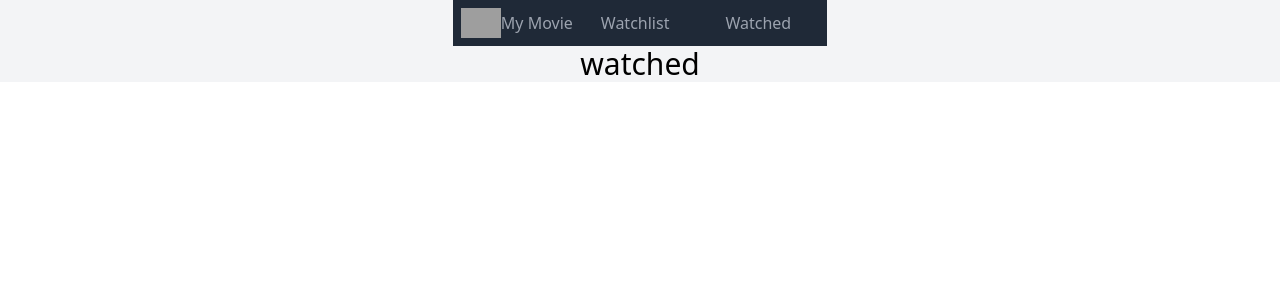
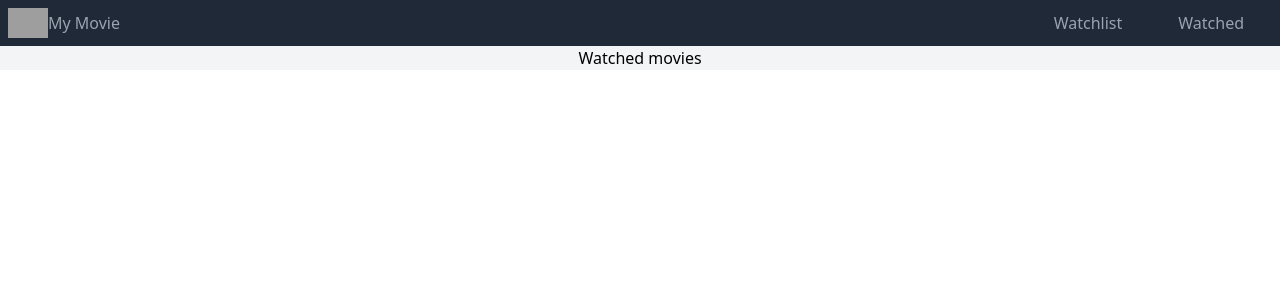
Before and after one commit to badripaudel77/react-movie-list-app, a React (Create React App) app: page /watched in a window 1280 px wide. Shown: the top 300 px of the page. Built offline with nearby package versions, Linux system fonts and the light colour scheme; grey boxes are pictures that could not be loaded.

Commit message:
context setup and data rendered from global state

```diff
--- a/src/components/App.js
+++ b/src/components/App.js
@@ -1,51 +1,37 @@
 //import './App.css';
-import React, { useState } from 'react'
+import React from 'react'
 import {BrowserRouter as Router, Switch, Route, Redirect } from 'react-router-dom'
 
-import movie from "../api"
 import { Header } from "./Header";
-import MovieItem from './MovieItem';
 import Search from './Search';
 import Watched from './Watched';
 import Watchlist from './Watchlist';
 
+//import global state
+import MovieState from '../context/movies/MovieState';
+
 function App() {
-  const [movies, setMovies] = useState([])
-
-  const onMovieSearch = async (movieItem) => {
-    console.log("movie is " + movieItem);
-    const response = await movie.get(`/movie?api_key=${process.env.REACT_APP_API_KEY}&query=${movieItem}`)
-    console.log(response.data.results);
-    setMovies(response.data.results)
-
-  }
-
   return (
-    <div className="flex flex-col items-center justify-center  bg-gray-100">
+   <MovieState>
+    <div className="items-center justify-center  bg-gray-100">
       <Router>
         <Header />
         <Switch>
              {/* <Route path="/" exact component={Search}/> */}
-             <Route exact path="/" render={(props) => (
-                                            <Search onMovieSearch={onMovieSearch} />
+             {/* <Route exact path="/" render={(props) => (
+                                            <Search onMovieSearch={onMovieSearch}>
+                                            </Search>
                                        )}
-                                    />
-
+                                    /> */}
+             <Route path="/" exact component = {Search} />
              <Route path="/watched" exact component={Watched}/>
              <Route path="/watchlist" exact component={Watchlist}/>
              <Redirect to="/" ></Redirect>
              {/* <Route path="*" component={NoMatchComponent} /> */}
         </Switch>
       </Router>
-       <div className="flex flex-row flex-wrap">
-        {
-            movies && movies.map(movie => (
-              <MovieItem movie={movie} key={movie.id}/>
-            ))
-          }
-       </div>
-
     </div>
+    </MovieState>
   );
 }
 
--- a/src/components/MovieItem.js
+++ b/src/components/MovieItem.js
@@ -1,22 +1,34 @@
-import React from 'react'
+import React, {useContext} from 'react'
 import { BASE_IMAGE_URL } from '../api/secret'
 
+import MovieContext from '../context/movies/movieContext'
+
 const MovieItem = ({movie}) => {
-    return (
-    <div className="p-4 hover:bg-gray-200">
+
+    const movieContext = useContext(MovieContext)
+    const {addToWatchlist, addToWatched} = movieContext
+
+return (
+    <div className="p-4 hover:bg-gray-300">
             <div className="max-w-sm rounded overflow-hidden shadow-lg">
-                <img className="w-full" src ={BASE_IMAGE_URL +  movie.backdrop_path}  alt={movie.original_title}/>
-                <div className="px-3 py-2">
+                <img className="w-full" src ={BASE_IMAGE_URL  && BASE_IMAGE_URL + movie.backdrop_path}  alt={movie.original_title}/>
+                <div className="px-1 py-2">
                     <div className="font-bold text-xl mb-1">{movie.original_title}</div>
                 </div>
-                <p class="text-gray-700">{movie.overview.length>100 ? movie.overview.substr(0, 49) + "..." : movie.overview}</p>
+                <p className="text-gray-700 p-1">{movie.overview.length>100 ? movie.overview.substr(0, 49) + "..." : movie.overview}</p>
                 <div className="px-6 pt-4 pb-2">
-                    <span className="inline-block bg-gray-200 rounded-full px-3 py-1 text-sm font-semibold text-gray-700 mr-2 mb-2">#movie</span>
-                    <span className="inline-block bg-gray-200 rounded-full px-3 py-1 text-sm font-semibold text-gray-700 mr-2 mb-2">#reactjs</span>
-                    <span className="inline-block bg-gray-200 rounded-full px-3 py-1 text-sm font-semibold text-gray-700 mr-2 mb-2">#movie_database</span>
+                    <span className="bg-gray-200 cursor-pointer rounded-full px-3 py-1 text-sm font-semibold text-gray-700 mr-2 mb-2 hover:bg-pink-300"
+                          onClick={() => addToWatchlist(movie)}
+                    >
+                        Add To Watchlist</span>
+                    <span className="bg-gray-200 cursor-pointer rounded-full px-3 py-1 text-sm font-semibold text-gray-700 mr-2 mb-2 hover:bg-pink-300"
+                          onClick={() =>addToWatched(movie)}
+                    >
+                        Add To Watched</span>
+                    {/* <span className="inline-block bg-gray-200 rounded-full px-3 py-1 text-sm font-semibold text-gray-700 mr-2 mb-2">#movie</span> */}
                 </div>
             </div>
-        </div>
+    </div>
     )}
 
 export default MovieItem
--- a/src/components/Search.js
+++ b/src/components/Search.js
@@ -1,15 +1,22 @@
 import React, { useState } from 'react'
 
-const Search = ({onMovieSearch}) => {
+import movie from "../api"
+import MovieItem from './MovieItem'
 
+const Search = () => {
     const [searchItem, setSearchItem] = useState('');
+    const [movies, setMovies] = useState([])
 
-    const onInputChange = (event) => {
+      const onInputChange = async (event) => {
+            console.log("movie is " + event.target.value)
             setSearchItem(event.target.value)
-      onMovieSearch(searchItem)
+            const response = await movie.get(`/movie?api_key=${process.env.REACT_APP_API_KEY}&query=${searchItem}`)
+            console.log(response.data.results);
+            setMovies(response.data.results)
       }
 
     return (
+        <>
             <div className="text-lg p-5 flex justify-center items-center">
                 <form>
                     <input type="text" name="searchItem" value = {searchItem}
@@ -18,6 +25,14 @@ const Search = ({onMovieSearch}) => {
                     />
                 </form>
             </div>
+            <div className="flex flex-row flex-wrap">
+                {
+                    movies.length >0 && movies.map(movie => (
+                        <MovieItem movie={movie} key={movie.id}/>
+                    ))
+                }
+            </div>
+        </>
     )
 }
 
--- a/src/components/Watched.js
+++ b/src/components/Watched.js
@@ -1,9 +1,20 @@
-import React from 'react'
+import React, {useContext} from 'react'
+
+import MovieContext from '../context/movies/movieContext'
+import MovieItem from './MovieItem'
 
 const Watched = () => {
+ const movieContext = useContext(MovieContext)
+ const { watched } = movieContext
+
     return (
-        <div className="text-center text-3xl">
-            watched
+        <div className="text-center">
+            Watched movies
+            {
+             watched.length >0 && watched.map(movie => (
+                 <MovieItem movie={movie} />
+              ))
+            }
         </div>
     )
 }
--- a/src/components/Watchlist.js
+++ b/src/components/Watchlist.js
@@ -1,9 +1,20 @@
-import React from 'react'
+import React, {useContext} from 'react'
+
+import MovieContext from '../context/movies/movieContext'
+import MovieItem from './MovieItem'
 
 const Watchlist = () => {
+ const movieContext = useContext(MovieContext)
+ const { watchlist } = movieContext
+
     return (
         <div className="text-center">
             watchliist
+            {
+             watchlist.length >0 && watchlist.map(movie => (
+                 <MovieItem movie={movie} />
+              ))
+            }
         </div>
     )
 }
--- /dev/null
+++ b/src/context/movies/MovieState.js
@@ -0,0 +1,39 @@
+import React, {useReducer, createContext, useEffect} from 'react'
+
+import MovieContext from './movieContext'
+import { movieReducer } from './movieReducer'
+import { types } from './types'
+
+const initialState = {
+  watchlist : [],
+  watched : [],
+}
+
+const MovieState = (props) => {
+  const [state, dispath] = useReducer(movieReducer, initialState);
+
+  //add to watchlist
+  const addToWatchlist = (movie) => {
+      dispath({type : types.ADD_TO_WATCHLIST , payload : movie})
+  }
+
+  //add to watched
+  const addToWatched = (movie) => {
+    dispath({type : types.ADD_TO_WATCHED , payload : movie})
+}
+    return (
+        <MovieContext.Provider
+          value={{
+            watchlist : state.watchlist,
+            watched : state.watched,
+
+            addToWatchlist,
+            addToWatched,
+          }}
+        >
+            {props.children}
+        </MovieContext.Provider>
+    )
+}
+
+export default MovieState
--- /dev/null
+++ b/src/context/movies/movieContext.js
@@ -0,0 +1,7 @@
+//initialize the context here
+import {createContext} from 'react'
+
+const movieContext =  createContext()
+export default movieContext
+
+//export default createContext();
--- /dev/null
+++ b/src/context/movies/movieReducer.js
@@ -0,0 +1,23 @@
+import {types } from './types'
+
+export const movieReducer = (state, action ) => {
+
+    switch (action.type) {
+        case types.ADD_TO_WATCHLIST:
+            //add to watchlist
+            return {
+                  ...state,
+                  watchlist : [...state.watchlist, action.payload],
+            }
+
+        case types.ADD_TO_WATCHED:
+                //add to watched
+                return {
+                       ...state,
+                       watched : [...state.watched, action.payload],
+                }
+
+        default:
+            return state;
+    }
+}
--- /dev/null
+++ b/src/context/movies/types.js
@@ -0,0 +1,5 @@
+export const types = {
+    SHOW_ALL_MOVIES_ON_SEARCH :"SHOW_ALL_MOVIES_ON_SEARCH",
+    ADD_TO_WATCHLIST : "ADD_TO_WATCHLIST",
+    ADD_TO_WATCHED : "ADD_TO_WATCHED",
+}
```
Also changed, not shown: 1 other file (tests, documents, lock files or other folders). Lines whose indentation alone changed are shown as unchanged.
